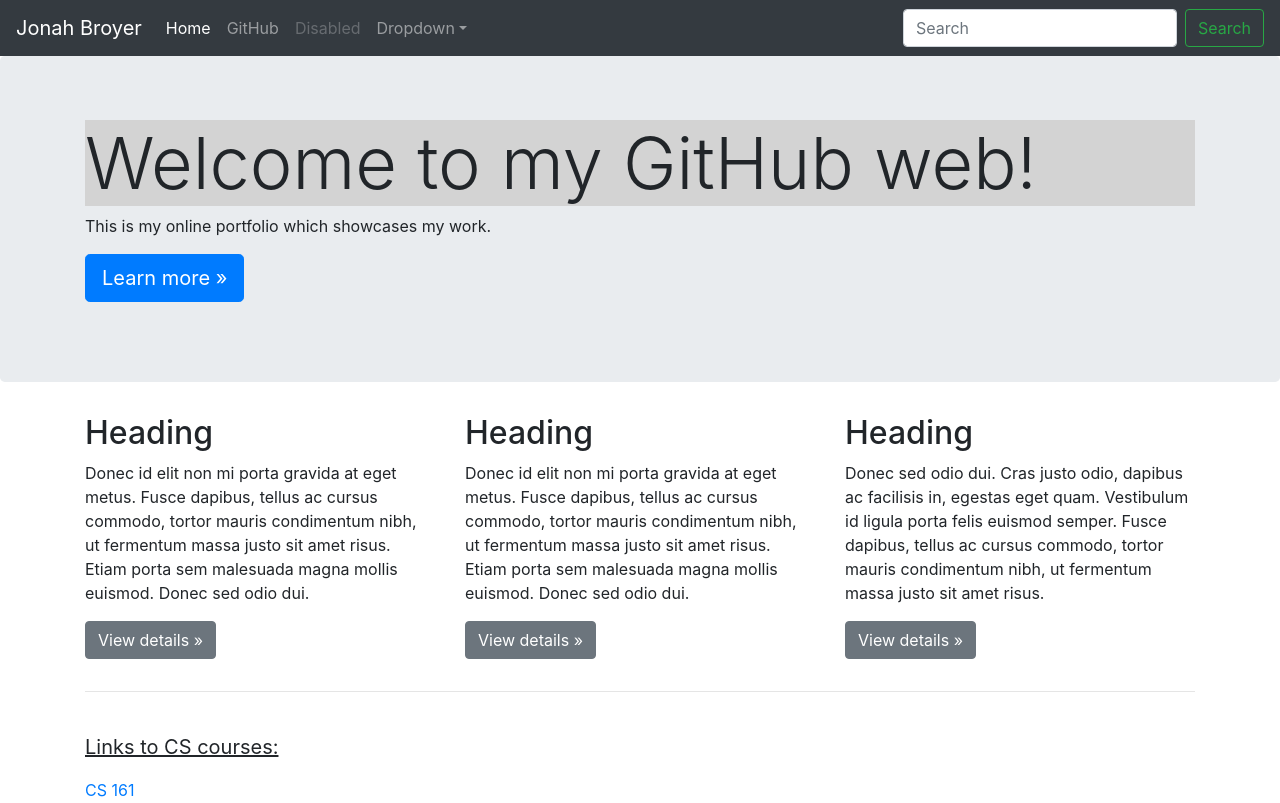
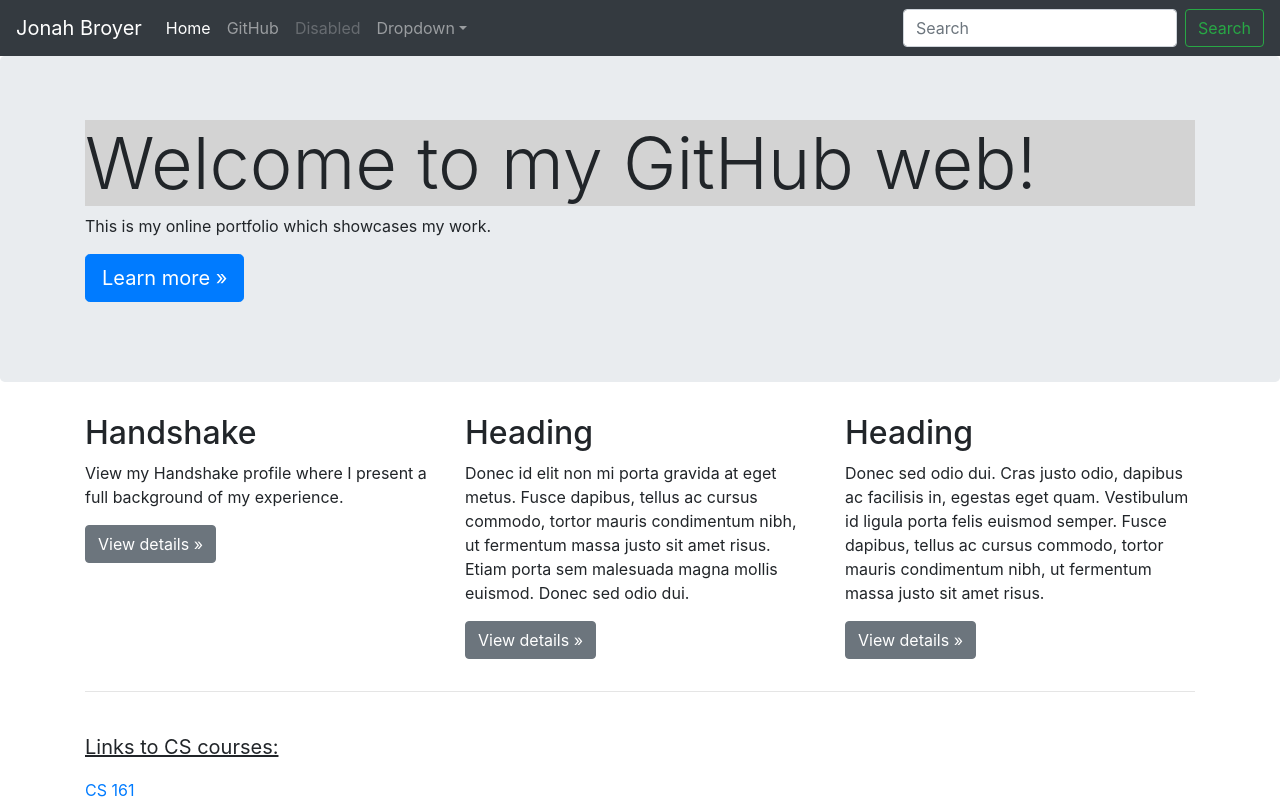
Before and after one commit to jonahbroyer/jonahbroyer.github.io, a plain HTML site: page index.html in a window 1280 px wide. Shown: the top 803 px of the page. Drawn offline with nearby package versions, Linux system fonts and the light colour scheme.

Commit message:
Added Handshake profile

```diff
--- a/index.html
+++ b/index.html
@@ -68,9 +68,9 @@
         <!-- Example row of columns -->
         <div class="row">
           <div class="col-md-4">
-            <h2>Heading</h2>
-            <p>Donec id elit non mi porta gravida at eget metus. Fusce dapibus, tellus ac cursus commodo, tortor mauris condimentum nibh, ut fermentum massa justo sit amet risus. Etiam porta sem malesuada magna mollis euismod. Donec sed odio dui. </p>
-            <p><a class="btn btn-secondary" href="#" role="button">View details &raquo;</a></p>
+            <h2>Handshake</h2>
+            <p>View my Handshake profile where I present a full background of my experience.</p>
+            <p><a class="btn btn-secondary" href="https://oregonstate.joinhandshake.com/stu/users/24044786" target="_blank" ="button">View details &raquo;</a></p>
           </div>
 
           <div class="col-md-4">
```
